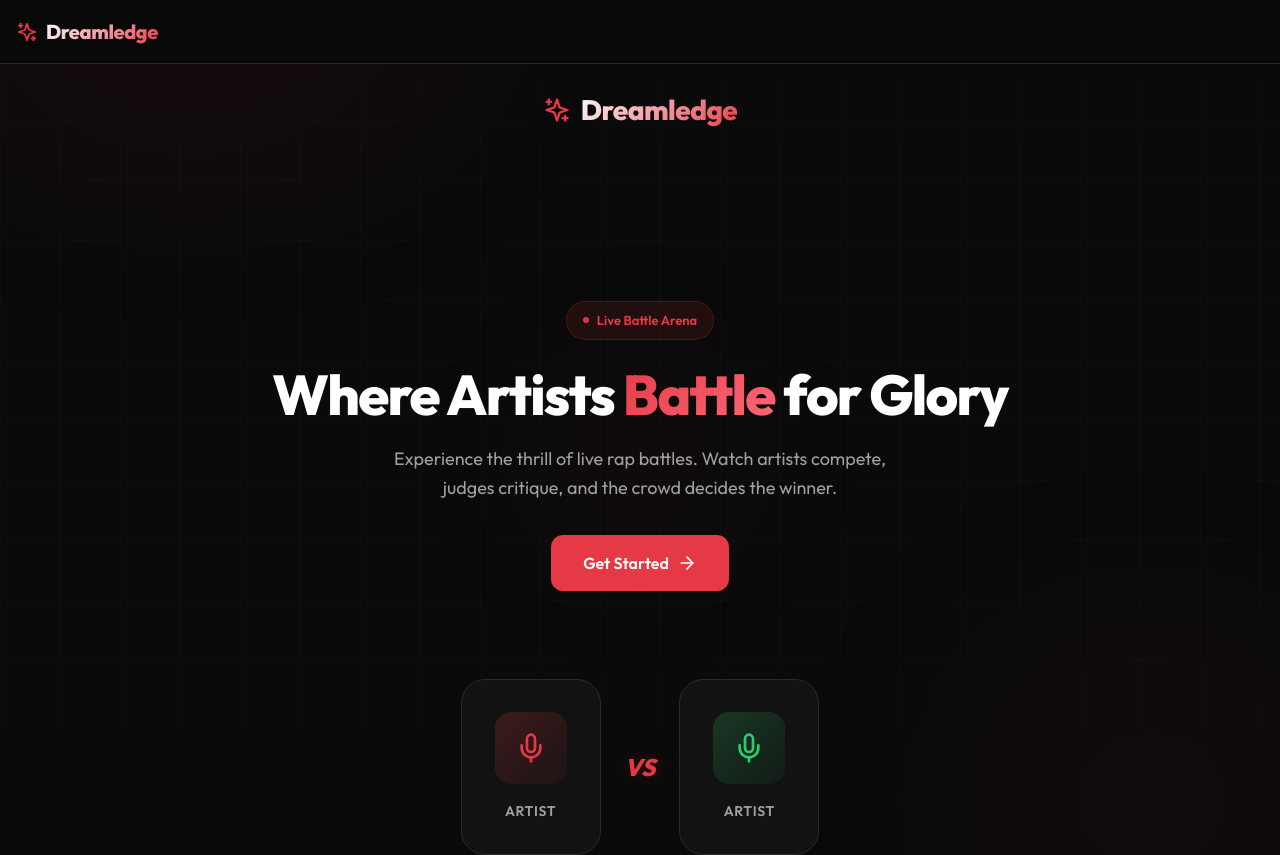
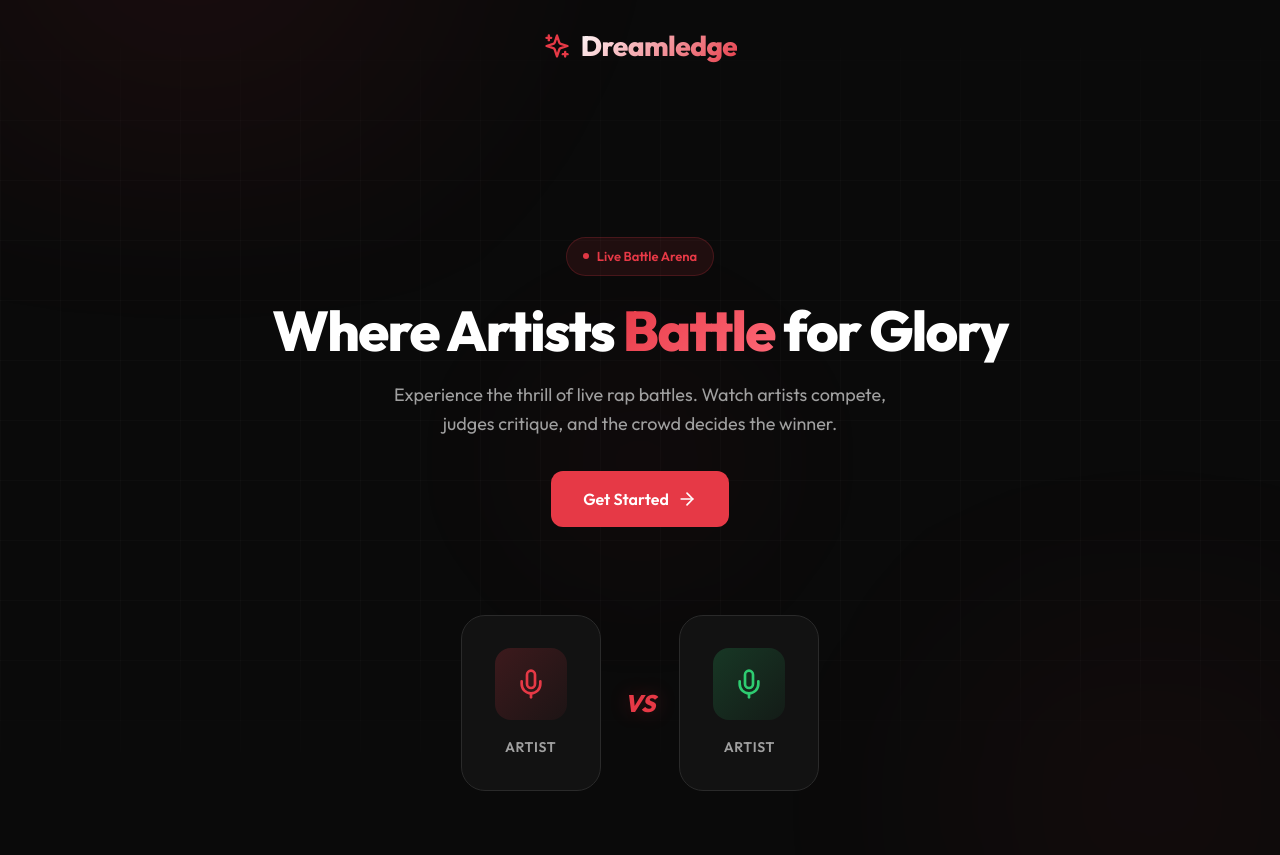
Before and after one commit to dreamledge/dreamledge, a React (Vite) app: page / in a window 1280 px wide. Shown: the top 855 px of the page. Built offline with nearby package versions, Linux system fonts and the light colour scheme.

Commit message:
Remove top navbar, keep bottom nav only

```diff
--- a/src/App.css
+++ b/src/App.css
@@ -7,8 +7,6 @@
 
 .main-content {
   flex: 1;
-  padding-top: var(--navbar-height);
-  min-height: calc(100vh - var(--navbar-height));
   overflow-x: hidden;
   padding-bottom: 70px;
 }
--- a/src/components/Navbar.css
+++ b/src/components/Navbar.css
@@ -1,97 +1,3 @@
-.navbar {
-  position: fixed;
-  top: 0;
-  left: 0;
-  right: 0;
-  height: var(--navbar-height);
-  background: rgba(10, 10, 10, 0.95);
-  backdrop-filter: blur(12px);
-  -webkit-backdrop-filter: blur(12px);
-  z-index: 100;
-  border-bottom: 1px solid var(--border-color);
-}
-
-.navbar-container {
-  max-width: 1400px;
-  margin: 0 auto;
-  height: 100%;
-  padding: 0 1rem;
-  display: flex;
-  align-items: center;
-  justify-content: space-between;
-}
-
-.navbar-brand {
-  display: flex;
-  align-items: center;
-  gap: 0.5rem;
-  font-size: 1.25rem;
-  font-weight: 800;
-  letter-spacing: -0.02em;
-}
-
-.navbar-brand:hover {
-  opacity: 0.9;
-}
-
-.navbar-logo-icon {
-  color: var(--accent-red);
-  width: 22px;
-  height: 22px;
-}
-
-.navbar-logo-text {
-  background: linear-gradient(135deg, var(--text-primary) 0%, var(--accent-red) 100%);
-  -webkit-background-clip: text;
-  -webkit-text-fill-color: transparent;
-  background-clip: text;
-}
-
-.navbar-links {
-  display: none;
-  align-items: center;
-  gap: 0.25rem;
-  margin-left: auto;
-}
-
-@media (min-width: 768px) {
-  .navbar-links {
-    display: flex;
-  }
-}
-
-.navbar-link {
-  display: flex;
-  align-items: center;
-  gap: 0.5rem;
-  padding: 0.5rem 0.875rem;
-  font-size: 0.875rem;
-  font-weight: 500;
-  color: var(--text-secondary);
-  border-radius: var(--radius-md);
-  transition: all var(--transition-fast);
-  white-space: nowrap;
-}
-
-.navbar-link:hover {
-  color: var(--text-primary);
-  background: var(--bg-tertiary);
-}
-
-.navbar-link.active {
-  color: var(--text-primary);
-  background: var(--bg-tertiary);
-}
-
-.navbar-link-logout {
-  color: var(--error);
-}
-
-.navbar-link-logout:hover {
-  background: rgba(231, 76, 60, 0.1);
-  color: var(--error);
-}
-
 /* Mobile Bottom Navigation */
 .mobile-nav {
   position: fixed;
--- a/src/components/Navbar.jsx
+++ b/src/components/Navbar.jsx
@@ -1,33 +1,12 @@
 import { NavLink, useNavigate } from 'react-router-dom';
 import { useAuthStore, useUIStore } from '../stores/appStore';
-import { Home, MessageCircle, User, LogOut, PlusCircle, Sparkles } from 'lucide-react';
-import { useState, useEffect } from 'react';
+import { Home, MessageCircle, User, LogOut, Sparkles } from 'lucide-react';
 import './Navbar.css';
 
 function Navbar() {
-  const { isAuthenticated, user, logout } = useAuthStore();
-  const { isSidebarOpen, closeSidebar } = useUIStore();
+  const { isAuthenticated, logout } = useAuthStore();
+  const { closeSidebar } = useUIStore();
   const navigate = useNavigate();
-  const [scrolled, setScrolled] = useState(false);
-
-  useEffect(() => {
-    const handleScroll = () => {
-      setScrolled(window.scrollY > 10);
-    };
-    window.addEventListener('scroll', handleScroll);
-    return () => window.removeEventListener('scroll', handleScroll);
-  }, []);
-
-  useEffect(() => {
-    if (isSidebarOpen) {
-      document.body.style.overflow = 'hidden';
-    } else {
-      document.body.style.overflow = '';
-    }
-    return () => {
-      document.body.style.overflow = '';
-    };
-  }, [isSidebarOpen]);
 
   const handleLogout = () => {
     logout();
@@ -43,36 +22,7 @@ function Navbar() {
 
   return (
     <>
-      <nav className={`navbar ${scrolled ? 'navbar-scrolled' : ''}`}>
-        <div className="navbar-container">
-          <NavLink to={isAuthenticated ? "/lobby" : "/"} className="navbar-brand">
-            <Sparkles className="navbar-logo-icon" />
-            <span className="navbar-logo-text">Dreamledge</span>
-          </NavLink>
-
       {isAuthenticated && (
-            <div className="navbar-links">
-              {navItems.map(item => (
-                <NavLink
-                  key={item.path}
-                  to={item.path}
-                  className={({ isActive }) => `navbar-link ${isActive ? 'active' : ''}`}
-                >
-                  <item.icon size={20} />
-                  <span>{item.label}</span>
-                </NavLink>
-              ))}
-              <button onClick={handleLogout} className="navbar-link navbar-link-logout">
-                <LogOut size={20} />
-                <span>Sign Out</span>
-              </button>
-            </div>
-          )}
-        </div>
-      </nav>
-
-      {isAuthenticated && (
-        <>
         <div className="mobile-nav">
           {navItems.map(item => (
             <NavLink
@@ -89,7 +39,6 @@ function Navbar() {
             <span>Sign Out</span>
           </button>
         </div>
-        </>
       )}
     </>
   );
--- a/src/index.css
+++ b/src/index.css
@@ -33,7 +33,6 @@
   --transition-base: 200ms ease-out;
   --transition-slow: 300ms ease-out;
 
-  --navbar-height: 64px;
   --sidebar-width: 280px;
 }
 
```
Also changed, not shown: 5 other files (tests, documents, lock files or other folders). Lines whose indentation alone changed are shown as unchanged.
